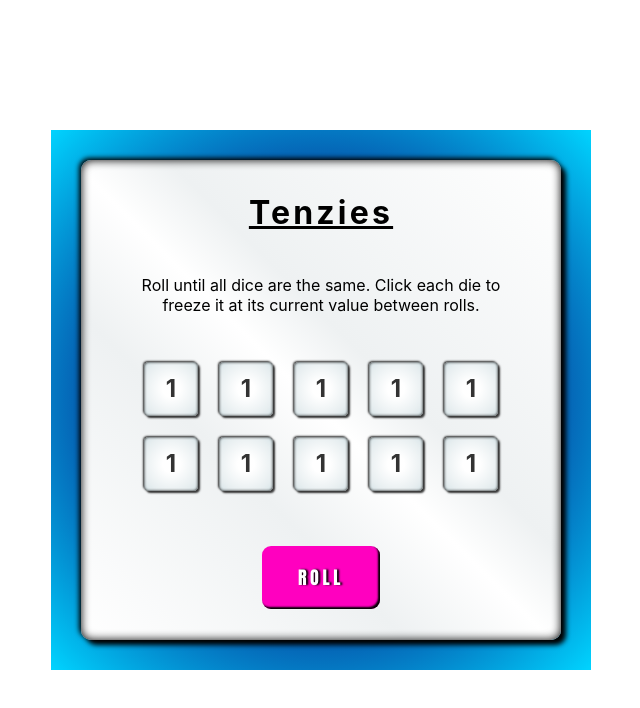
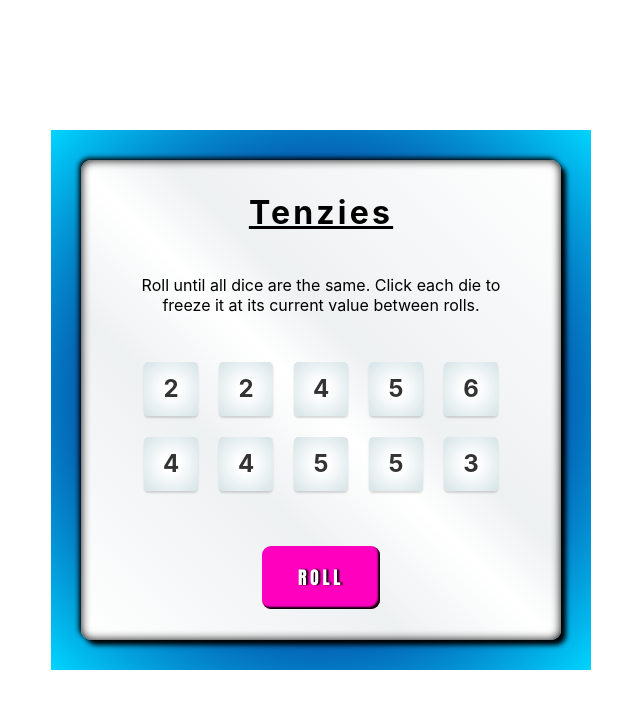
Before and after one commit to fughesi/tenzies-game, a React (Create React App) app: page / in a window 1280 px wide. Shown: the top 708 px of the page, without its empty margins (319-959 px from the left). Built offline with nearby package versions, Linux system fonts and the light colour scheme.

Commit message:
added random nums and button functionality

```diff
--- a/src/App.js
+++ b/src/App.js
@@ -1,30 +1,38 @@
 import React from "react";
-import Button from "./components/button/Button"
+import Header from "./components/header/Header";
 import Die from "./components/die/Die";
-import Header from "./components/header/Header"
+import Button from "./components/button/Button";
+
 import "./App.css";
 
 function App() {
-  const value = Math.ceil(Math.random(6));
+  // state variables
+  const [dice, setDice] = React.useState(allNewDice);
+
+  // generates an array of 10 random numbers
+  function allNewDice() {
+    const numArray = [];
+    for (let i = 0; i < 10; i++) {
+      let x = Math.ceil(Math.random() * 6);
+      numArray.push(x);
+    }
+    return numArray;
+  }
+
+  function rollDice() {
+    setDice(allNewDice());
+  }
+
+  // This creates the 10 dice componenets c random nums
+  const newDice = dice.map((i) => <Die value={i} />);
 
   return (
     <div id="page">
       <div id="mainContainer">
         <div id="mainLayout">
           <Header />
-          <div id="diceComponents">
-            <Die value={value} />
-            <Die value={value} />
-            <Die value={value} />
-            <Die value={value} />
-            <Die value={value} />
-            <Die value={value} />
-            <Die value={value} />
-            <Die value={value} />
-            <Die value={value} />
-            <Die value={value} />
-          </div>
-          <Button />
+          <div id="diceComponents">{newDice}</div>
+          <Button rollDice={rollDice} />
         </div>
       </div>
     </div>
--- a/src/components/button/Button.js
+++ b/src/components/button/Button.js
@@ -3,7 +3,7 @@ import "./Button.css";
 
 export default function Button(props) {
   return (
-    <div data-testid="button" id="button">
+    <div id="button" onClick={props.rollDice}>
 
     </div>
   );
--- a/src/components/die/Die.css
+++ b/src/components/die/Die.css
@@ -1,6 +1,27 @@
+#diceComponents {
+  grid-area: b;
+  display: grid;
+  grid-template: repeat(2, 75px) / repeat(5, 75px);
+  place-items: center;
+}
 #dice {
-    height: 53.75px;
-    width: 53.75px;
-    border-radius: 4.5px;
-    background-color: linen;
+  display: flex;
+  align-items: center;
+  justify-content: center;
+
+  height: 53.75px;
+  width: 53.75px;
+  border-radius: 4.5px;
+
+  color: #333;
+  font-weight: 700;
+  font-size: 1.5rem;
+  user-select: none;
+  background: rgb(255, 255, 255);
+  background: radial-gradient(
+    circle,
+    rgba(255, 255, 255, 1) 22%,
+    rgba(213, 227, 231, 1) 100%
+  );
+  box-shadow: 0px 2px 2px rgba(0, 0, 0, 0.15);
 }
--- a/src/components/die/Die.js
+++ b/src/components/die/Die.js
@@ -1,4 +1,5 @@
 import React from "react";
+import "./Die.css"
 
 export default function Die(props) {
   return (
--- a/src/style.css
+++ b/src/style.css
@@ -50,30 +50,3 @@ body {
   );
   box-shadow: 5px 5px 5px #000, -2px -2px 5px #000, inset 0 0 10px #000;
 }
-#diceComponents {
-  grid-area: b;
-  display: grid;
-  grid-template: repeat(2, 75px) / repeat(5, 75px);
-  place-items: center;
-}
-#dice {
-  display: flex;
-  align-items: center;
-  justify-content: center;
-
-  height: 53.75px;
-  width: 53.75px;
-  border-radius: 4.5px;
-
-  color: #333;
-  font-weight: 700;
-  font-size: 1.5rem;
-  background: rgb(255, 255, 255);
-  background: radial-gradient(
-    circle,
-    rgba(255, 255, 255, 1) 22%,
-    rgba(231, 238, 240, 1) 75%,
-    rgba(213, 227, 231, 1) 100%
-  );
-  box-shadow: 2px 2px 2px #333, -1px -1px 2px #333, inset 0 0 3px #000;
-}
```
